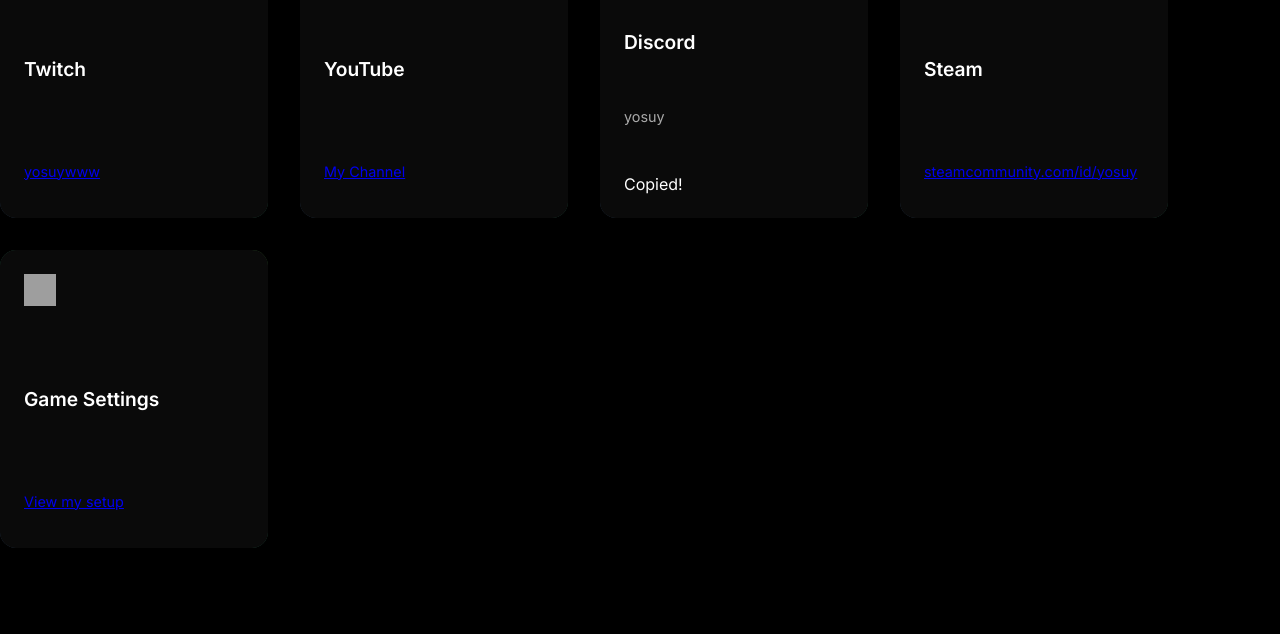
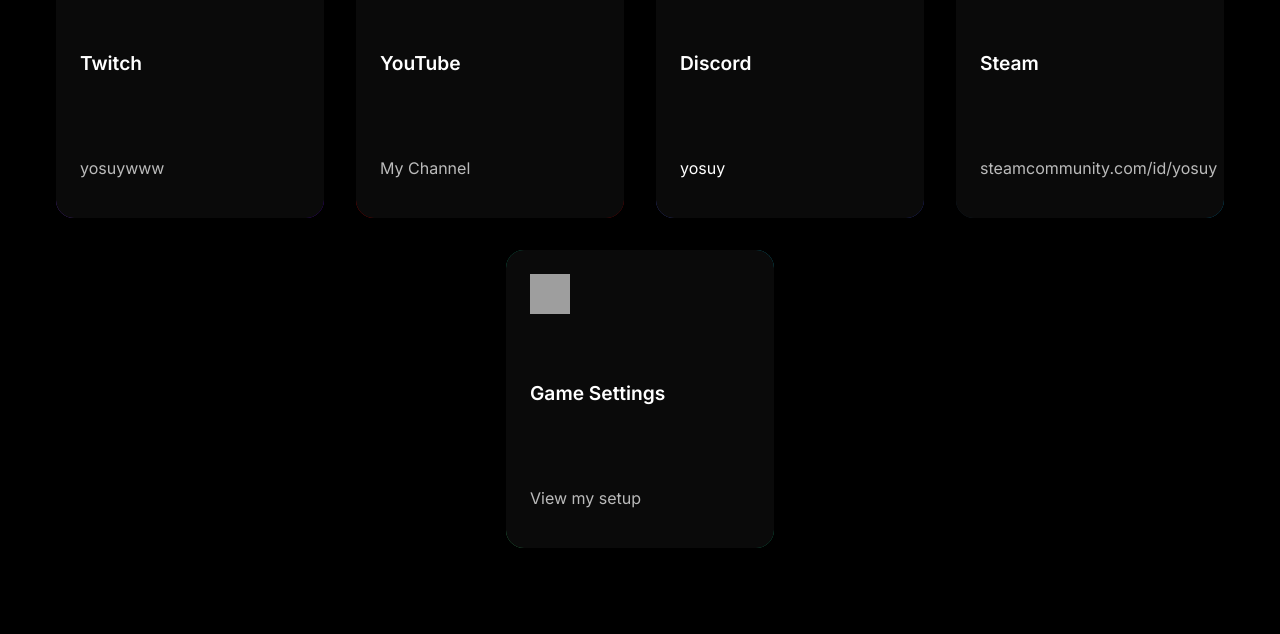
Before and after one commit to yosuywww/yosuywww.github.io, a plain HTML site: page index.html in a window 1280 px wide. Shown: the part 166-800 px from the top of the page. Drawn offline with Linux system fonts and the light colour scheme; grey boxes are pictures that could not be loaded.

Commit message:
Update style.css

```diff
--- a/style.css
+++ b/style.css
@@ -1,11 +1,9 @@
-
 @import url('https://fonts.googleapis.com/css2?family=Inter:wght@400;600&display=swap');
 
 body {
   margin: 0;
-  padding: 0;
-  background-color: #000;
-  color: white;
+  background: #000;
+  color: #fff;
   font-family: 'Inter', sans-serif;
   display: flex;
   justify-content: center;
@@ -15,74 +13,90 @@ body {
 
 .card-container {
   display: flex;
+  flex-wrap: wrap;
+  justify-content: center;
   gap: 2rem;
-  flex-wrap: wrap;
 }
 
 .card {
+  position: relative;
   width: 220px;
   height: 250px;
   background-color: #0a0a0a;
-  border-radius: 16px;
+  border-radius: 18px;
   padding: 1.5rem;
-  position: relative;
-  overflow: hidden;
-  transition: transform 0.3s ease;
   display: flex;
   flex-direction: column;
   justify-content: space-between;
   cursor: pointer;
+  overflow: hidden;
+  transition: transform 0.3s ease;
+  text-align: left;
+  box-shadow: 0 0 0 2px transparent;
 }
 
 .card:hover {
-  transform: translateY(-10px);
-}
-
-.card h3 {
-  margin: 1.2rem 0 0.3rem;
-  font-size: 1.2rem;
-}
-
-.card p {
-  font-size: 0.9rem;
-  color: #aaa;
-}
-
-.icon {
-  width: 32px;
-  height: 32px;
+  transform: scale(1.06);
 }
 
 .card::before {
   content: '';
   position: absolute;
-  top: -2px;
-  left: -2px;
-  right: -2px;
-  bottom: -2px;
+  top: -3px;
+  left: -3px;
+  right: -3px;
+  bottom: -3px;
+  background: linear-gradient(45deg, #ff00cc, #3333ff, #00ffcc, #ffcc00);
+  background-size: 300% 300%;
+  animation: animated-border 6s ease infinite;
   z-index: -1;
-  border-radius: 18px;
-  background: linear-gradient(45deg, #ff6ec4, #7873f5, #4ade80, #facc15);
-  background-size: 300% 300%;
-  animation: gradient-border 4s ease infinite;
+  border-radius: 20px;
   opacity: 0.8;
-  filter: blur(10px);
+  transition: opacity 0.3s ease;
 }
 
-.gradient-1::before {
-  background: linear-gradient(45deg, #ff6ec4, #ffb86c);
+.card:hover::before {
+  opacity: 1;
 }
 
-.gradient-2::before {
-  background: linear-gradient(45deg, #8b5cf6, #7dd3fc);
+.icon {
+  width: 40px;
+  height: 40px;
 }
 
-.gradient-3::before {
-  background: linear-gradient(45deg, #34d399, #60a5fa);
+.card h3 {
+  margin-top: 1.2rem;
+  font-size: 1.2rem;
 }
 
-@keyframes gradient-border {
+.card p a {
+  color: #bbb;
+  text-decoration: none;
+}
+
+.card p a:hover {
+  color: #fff;
+}
+
+.copy-alert {
+  position: absolute;
+  bottom: 10px;
+  right: 12px;
+  font-size: 0.8rem;
+  color: #00ff99;
+  opacity: 0;
+  transition: opacity 0.3s ease;
+}
+
+@keyframes animated-border {
   0% { background-position: 0% 50%; }
   50% { background-position: 100% 50%; }
   100% { background-position: 0% 50%; }
 }
+
+/* Optional: different gradient colors per card */
+.gradient-twitch::before  { background: linear-gradient(45deg, #9146FF, #6e00ff, #b255ff); }
+.gradient-youtube::before { background: linear-gradient(45deg, #FF0000, #cc0000, #ff4444); }
+.gradient-discord::before { background: linear-gradient(45deg, #5865F2, #404eed, #7289da); }
+.gradient-steam::before   { background: linear-gradient(45deg, #1b2838, #00adee, #3b8ec4); }
+.gradient-settings::before{ background: linear-gradient(45deg, #4ade80, #10b981, #06b6d4); }
```
